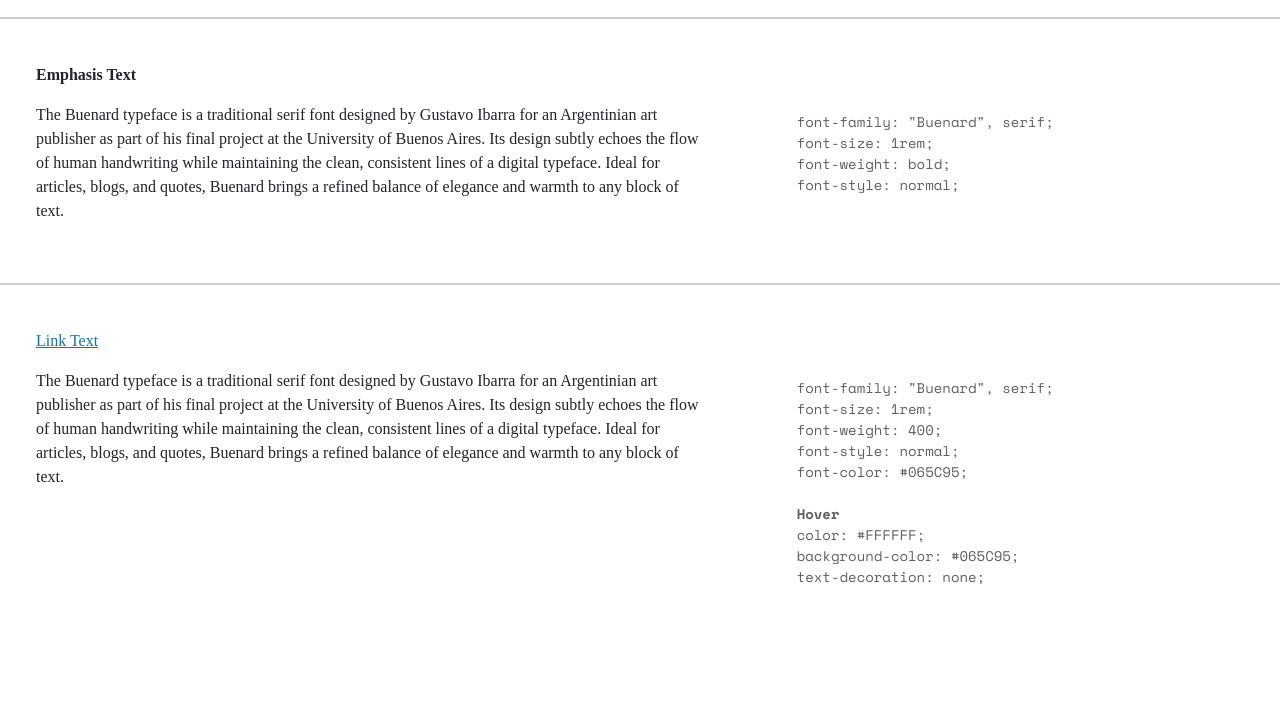
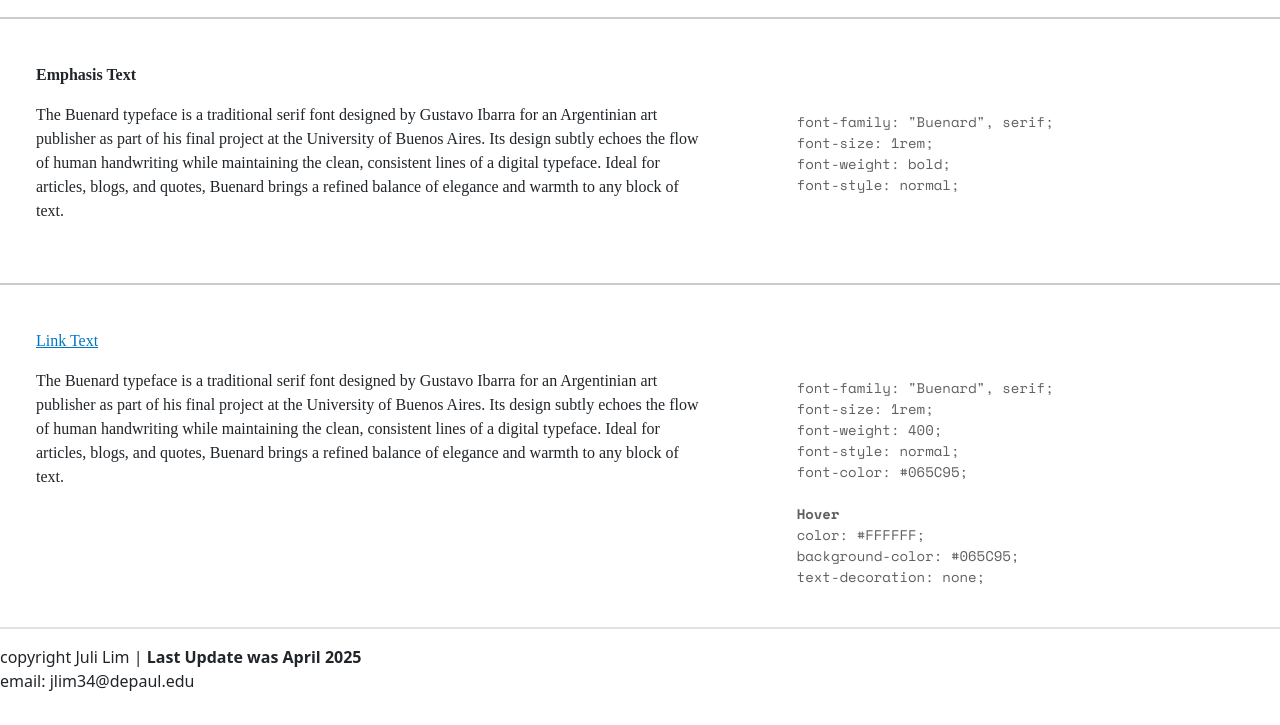
Before and after one commit to Jlim34DePaul/JuliL-Type_Hierarchies, a plain HTML site: page Typefaces/Typeface2.html in a window 1280 px wide. Shown: the part 1524-2249 px from the top of the page. Before the commit the page ends 2151 px from the top, so only its background shows below. Drawn offline with nearby package versions, Linux system fonts and the light colour scheme; a web font is replaced by a local one.

Commit message:
Add files via upload
uploading with the footer

```diff
--- a/Typefaces/Typeface2.html
+++ b/Typefaces/Typeface2.html
@@ -235,5 +235,10 @@
 
           <script src="../dark-mode.js"></script>
 
+          <footer class = "footer-cy py-3 mx-6 border-top border-2">
+            <p> copyright Juli Lim | <strong> Last Update was April 2025 </strong> <br> email: jlim34@depaul.edu </br></p>
+          </footer>
+        <script src="https://cdn.jsdelivr.net/npm/bootstrap@5.3.5/dist/js/bootstrap.bundle.min.js" integrity="sha384-k6d4wzSIapyDyv1kpU366/PK5hCdSbCRGRCMv+eplOQJWyd1fbcAu9OCUj5zNLiq" crossorigin="anonymous"></script>
+
   </body>
 </html>
```
Also changed, not shown: Typefaces/Typeface1.html (+5 -0 lines), Typefaces/Typeface3.html (+5 -0 lines), index.html (+5 -0 lines).
